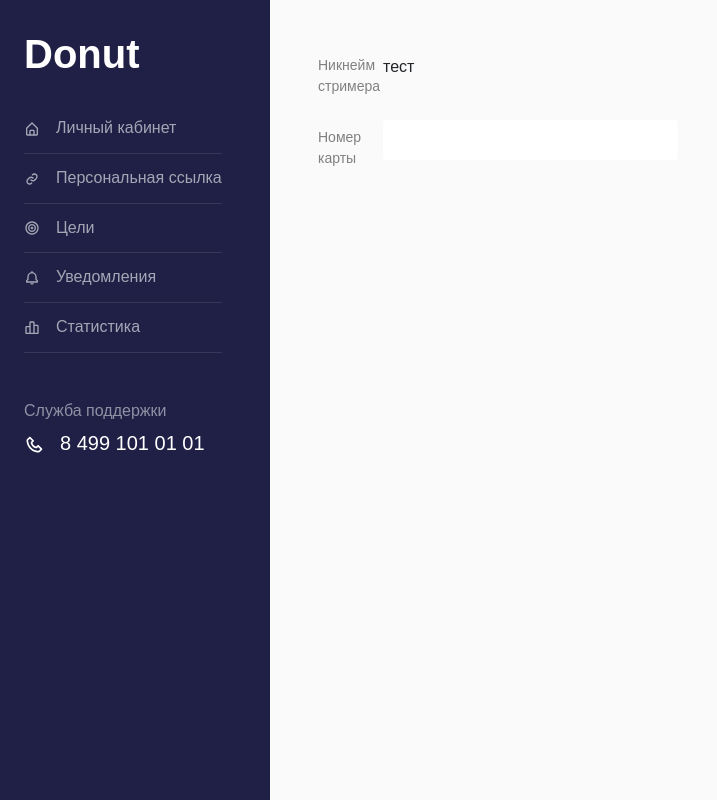
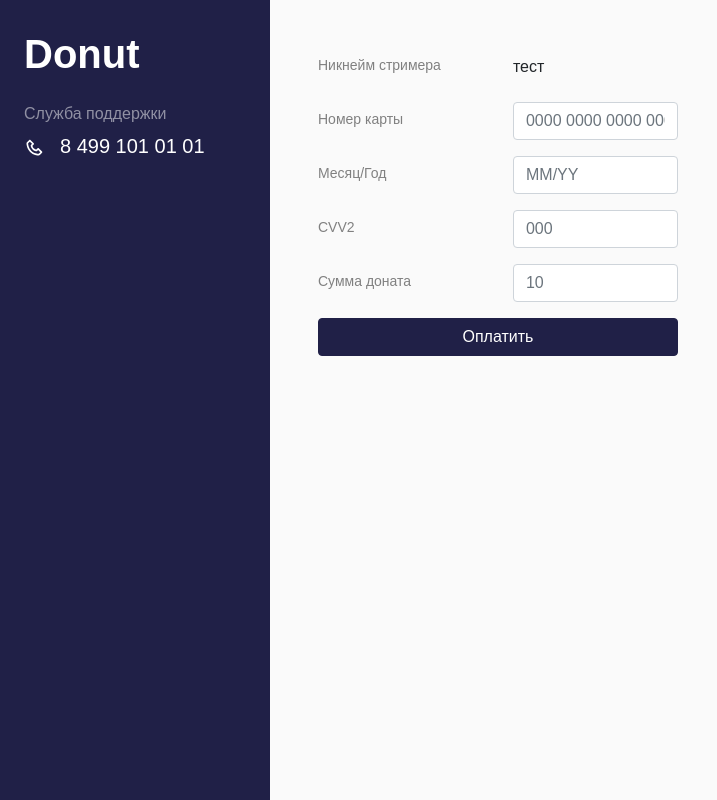
Before and after one commit to lerastromtsova/donut, a React (Create React App) app: page /donate_to/1 in a window 1280 px wide. Shown: the whole page, without its empty margins (0-717 px from the left). Built offline with nearby package versions, Linux system fonts and the light colour scheme.

Commit message:
Added donate_to form

```diff
--- a/src/App.tsx
+++ b/src/App.tsx
@@ -1,5 +1,5 @@
 import React from 'react';
-import { Switch, Route, Redirect } from 'react-router-dom';
+import {Route, Switch} from 'react-router-dom';
 
 import "./App.css"
 
@@ -17,12 +17,12 @@ function App() {
           <Sidebar/>
           <div className="main p-4 p-md-5 pt-5">
               <Switch>
-                  <Route path='/donut/profile' component={ProfilePage} />
+                  <Route path='/profile' component={ProfilePage} />
                   <Route exact path='/donate' component={DonateLinkPage} />
                   <Route exact path='/goals' component={GoalsPage} />
                   <Route exact path='/notifications' component={NotificationsPage} />
                   <Route exact path='/stats' component={StatsPage} />
-                  <Route path='/donate_to' component={DonateFormPage} />
+                  <Route path='/donate_to/:nickname' component={DonateFormPage} />
               </Switch>
           </div>
       </div>
--- a/src/components/Sidebar.tsx
+++ b/src/components/Sidebar.tsx
@@ -1,6 +1,5 @@
 import React from "react";
-import {Link} from "react-router-dom";
-import { useLocation } from 'react-router-dom';
+import {Link, useLocation} from "react-router-dom";
 import Nav from "react-bootstrap/Nav";
 
 import {BiBarChartAlt2, BiBell, BiBullseye, BiHomeAlt, BiLink, BiPhone} from "react-icons/bi";
@@ -12,7 +11,8 @@ function Sidebar() {
         <Nav id="sidebar" className="active">
             <div className="p-4">
                 <h1><a href="/" className="logo">Donut</a></h1>
-                    {location.pathname !== "/donate_to" ?
+                    {location.pathname.includes("/donate_to") ?
+                        null :
                         (
                             <ul className="list-unstyled components mb-5"><li className={location.pathname === "/profile" ? "active" : ""}>
                             <Link to="/profile"><BiHomeAlt className="mr-3"/>Личный кабинет</Link>
@@ -29,8 +29,6 @@ function Sidebar() {
                         <li className={location.pathname === "/stats" ? "active" : ""}>
                         <Link to="/stats"><BiBarChartAlt2 className="mr-3"/>Статистика</Link>
                         </li> </ul>)
-                        :
-                        null
                     }
 
                 <div className="footer">
--- a/src/pages/DonateFormPage.tsx
+++ b/src/pages/DonateFormPage.tsx
@@ -1,26 +1,52 @@
 import React from "react";
-import {Col, Form, Row} from "react-bootstrap";
+import {Button, Col, Form, Row} from "react-bootstrap";
 
 function DonateFormPage() {
-    return <Form>
-        <Form.Group as={Row} controlId="formPlaintextEmail">
-            <Form.Label column sm="2">
+    return (
+        <Form>
+            <Form.Group as={Row}>
+                <Form.Label column>
                     Никнейм стримера
                 </Form.Label>
-            <Col sm="10">
+                <Col>
                     <Form.Control plaintext readOnly defaultValue="тест" />
                 </Col>
             </Form.Group>
 
-        <Form.Group as={Row} controlId="formPlaintextPassword">
-            <Form.Label column sm="2">
+            <Form.Group as={Row}>
+                <Form.Label column>
                     Номер карты
                 </Form.Label>
-            <Col sm="10">
-                <Form.Control placeholder="Номер карты" />
+                <Col>
+                    <Form.Control placeholder="0000 0000 0000 0000" />
                 </Col>
             </Form.Group>
-    </Form>
+            <Form.Group as={Row}>
+                <Form.Label column>
+                    Месяц/Год
+                </Form.Label>
+                <Col>
+                    <Form.Control placeholder="MM/YY" />
+                </Col>
+            </Form.Group>
+            <Form.Group as={Row}>
+                <Form.Label column>
+                    CVV2
+                </Form.Label>
+                <Col>
+                    <Form.Control placeholder="000" />
+                </Col>
+            </Form.Group>
+            <Form.Group as={Row}>
+                <Form.Label column>
+                    Сумма доната
+                </Form.Label>
+                <Col>
+                    <Form.Control placeholder="10" />
+                </Col>
+            </Form.Group>
+            <Button className="w-100">Оплатить</Button>
+        </Form>)
 }
 
 export default DonateFormPage
--- a/src/style.scss
+++ b/src/style.scss
@@ -216,37 +216,3 @@ a[data-toggle="collapse"] {
 		color: rgba(255,255,255,.5);
 	}
 }
-
-
-
-.form-control {
-	height: 40px!important;
-	background: $white;
-	color: $black;
-	font-size: 13px;
-	border-radius: 4px;
-	box-shadow: none !important;
-	border: transparent;
-	&:focus, &:active {
-		border-color: $black;
-	}
-	&::-webkit-input-placeholder { /* Chrome/Opera/Safari */
-	  color: rgba(255,255,255,.5);
-	}
-	&::-moz-placeholder { /* Firefox 19+ */
-	  color: rgba(255,255,255,.5);
-	}
-	&:-ms-input-placeholder { /* IE 10+ */
-	  color: rgba(255,255,255,.5);
-	}
-	&:-moz-placeholder { /* Firefox 18- */
-	  color: rgba(255,255,255,.5);
-	}
-}
-
-
-.subscribe-form{
-	.form-control{
-		background: lighten($primary,5%);
-	}
-}
```
Lines whose indentation alone changed are shown as unchanged.
